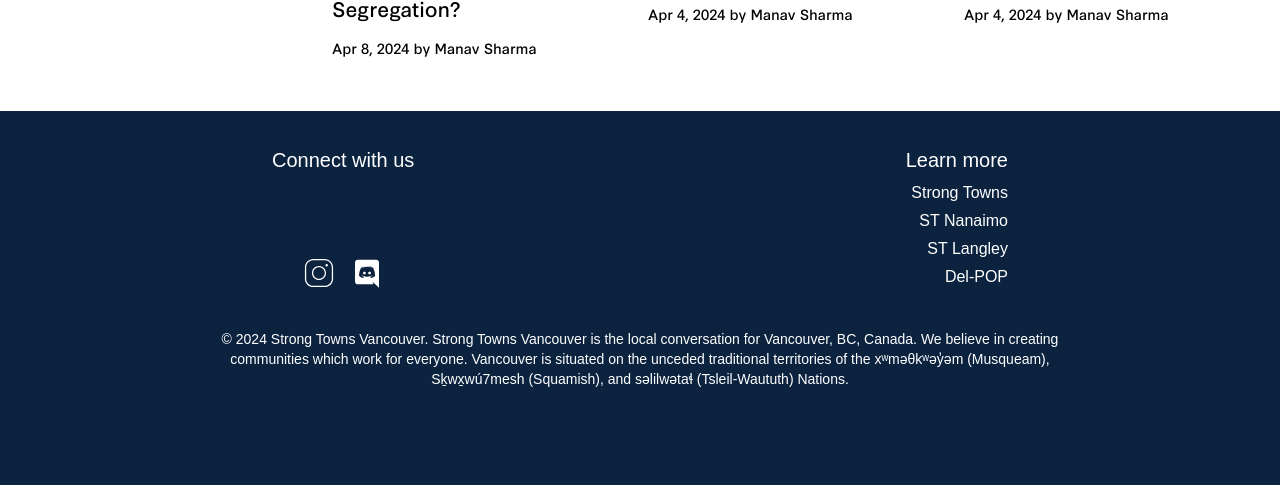
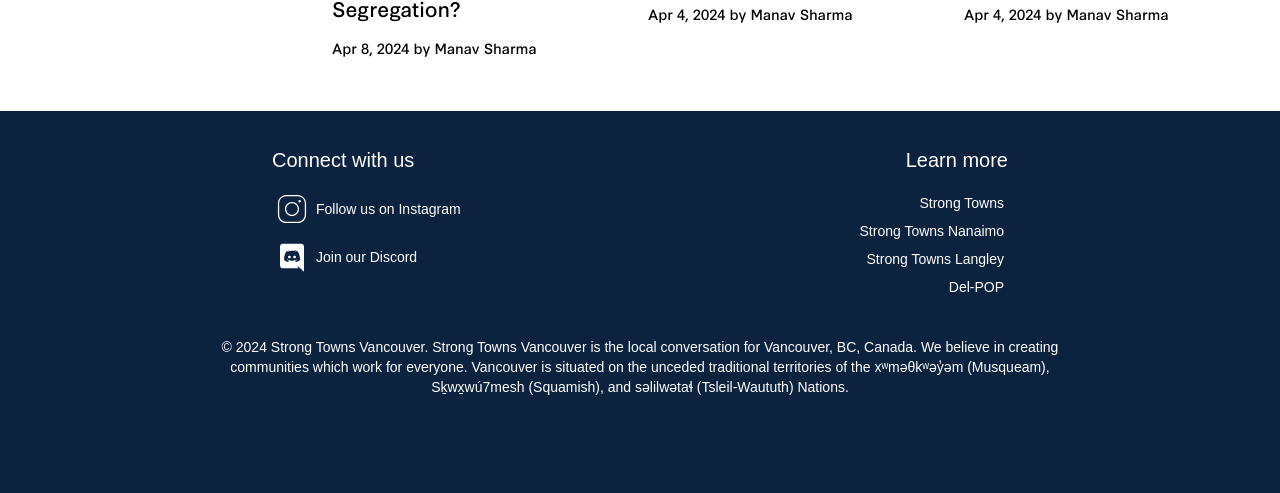
Before and after one commit to StrongTownsVancouver/website, an Astro site: page / in a window 1280 px wide. Shown: the part 921-1414 px from the top of the page. Built offline with nearby package versions, Linux system fonts and the light colour scheme; Astro itself is replaced by a stand-in of ours.

Commit message:
Add links to the footer, update favicon

```diff
--- a/src/components/BaseHead.astro
+++ b/src/components/BaseHead.astro
@@ -20,12 +20,12 @@ const fullImageURL = new URL(image, Astro.site)
 <meta charset="utf-8" />
 <meta name="viewport" content="width=device-width,initial-scale=1" />
 <meta name="theme-color" content="#e5e9f0" />
-<link
-    rel="icon"
-    type="image/png"
-    sizes="32x32"
-    href="/favicon/favicon-32x32.png"
-/>
+<link rel="icon" href="/favicon/favicon.ico" />
+<link rel="icon" type="image/png" sizes="32x32" href="/favicon/favicon.png" />
+<link rel="icon" type="image/png" sizes="64x64" href="/favicon/favicon.png" />
+<link rel="icon" type="image/png" sizes="128x128" href="/favicon/favicon.png" />
+<link rel="icon" type="image/png" sizes="256x256" href="/favicon/favicon.png" />
+<link rel="icon" type="image/png" sizes="512x512" href="/favicon/favicon.png" />
 
 <!-- Sitemap -->
 <link rel="sitemap" href="/sitemap-index.xml" />
@@ -34,6 +34,7 @@ const fullImageURL = new URL(image, Astro.site)
 <link rel="canonical" href={canonicalURL} />
 
 <!-- Primary Meta Tags -->
+
 <title>{title}</title>
 <meta name="title" content={title} />
 <meta name="description" content={description} />
--- a/src/components/BlogPostsPreviewList.astro
+++ b/src/components/BlogPostsPreviewList.astro
@@ -15,7 +15,7 @@ const posts = (await getCollection('blog'))
 ---
 
 <section class="md:flex md:flex-col md:items-center md:mx-auto pt-8">
-    <div>
+    <div class="max-w-5xl">
         <h2 class="font-synthese m-0 text-4xl mx-8">
             Check out our recent posts
         </h2>
--- a/src/components/Footer.astro
+++ b/src/components/Footer.astro
@@ -1,4 +1,6 @@
 ---
+import SvgLink from './SvgLink.astro'
+
 interface LearnMoreLink {
     name: string
     link: string
@@ -10,11 +12,11 @@ const links: LearnMoreLink[] = [
         link: 'https://strongtowns.org/',
     },
     {
-        name: 'ST Nanaimo',
+        name: 'Strong Towns Nanaimo',
         link: 'https://www.beautifulnanaimo.ca/',
     },
     {
-        name: 'ST Langley',
+        name: 'Strong Towns Langley',
         link: 'https://strongtownslangley.org/',
     },
     {
@@ -27,17 +29,16 @@ const today = new Date()
 ---
 
 <footer class="text-center bg-st-black text-white pt-8 px-4 pb-24">
-    <div class="flex justify-between px-4 mb-10 max-w-3xl mx-auto">
-        <div class="flex flex-col justify-between">
-            <span class="text-left">Connect with us</span>
-            <div class="flex justify-center gap-4">
-                <a
+    <div
+        class="flex flex-col md:flex-row justify-between px-4 mb-10 max-w-3xl mx-auto"
+    >
+        <div class="flex flex-col">
+            <span class="text-left pb-2">Connect with us</span>
+            <div class="flex flex-col justify-center gap-4 pl-1 pt-2">
+                <SvgLink
+                    text="Follow us on Instagram"
                     href="https://instagram.com/strongtownsvancouver"
-                    target="_blank"
                 >
-                    <span class="sr-only"
-                        >Follow Strong Towns Vancouver on Instagram</span
-                    >
                     <svg
                         xmlns="http://www.w3.org/2000/svg"
                         viewBox="0 0 50 50"
@@ -48,11 +49,11 @@ const today = new Date()
                             d="M 16 3 C 8.8324839 3 3 8.8324839 3 16 L 3 34 C 3 41.167516 8.8324839 47 16 47 L 34 47 C 41.167516 47 47 41.167516 47 34 L 47 16 C 47 8.8324839 41.167516 3 34 3 L 16 3 z M 16 5 L 34 5 C 40.086484 5 45 9.9135161 45 16 L 45 34 C 45 40.086484 40.086484 45 34 45 L 16 45 C 9.9135161 45 5 40.086484 5 34 L 5 16 C 5 9.9135161 9.9135161 5 16 5 z M 37 11 A 2 2 0 0 0 35 13 A 2 2 0 0 0 37 15 A 2 2 0 0 0 39 13 A 2 2 0 0 0 37 11 z M 25 14 C 18.936712 14 14 18.936712 14 25 C 14 31.063288 18.936712 36 25 36 C 31.063288 36 36 31.063288 36 25 C 36 18.936712 31.063288 14 25 14 z M 25 16 C 29.982407 16 34 20.017593 34 25 C 34 29.982407 29.982407 34 25 34 C 20.017593 34 16 29.982407 16 25 C 16 20.017593 20.017593 16 25 16 z"
                             fill="#FFF"></path>
                     </svg>
-                </a>
-                <a href="https://discord.com/invite/RXabm7CS46" target="_blank">
-                    <span class="sr-only"
-                        >Join Strong Towns Vancouver Discord</span
-                    >
+                </SvgLink>
+                <SvgLink
+                    text="Join our Discord"
+                    href="https://discord.com/invite/RXabm7CS46"
+                >
                     <svg
                         width="32px"
                         height="32px"
@@ -68,18 +69,20 @@ const today = new Date()
                             ></path>
                         </g>
                     </svg>
-                </a>
+                </SvgLink>
             </div>
         </div>
 
-        <div class="flex flex-col justify-between">
-            <span class="text-right">Learn more</span>
-            <div class="flex flex-col text-right">
+        <div class="flex flex-col mt-4 md:mt-0">
+            <span class="text-left md:text-right pb-2">Learn more</span>
+            <div
+                class="flex flex-col text-left md:text-right pl-2 md:pr-1 md:pl-0"
+            >
                 {
                     links.map((link) => (
                         <a
                             href={link.link}
-                            class="text-white text-base hover:text-st-lightblue pt-1"
+                            class="text-white text-sm hover:text-st-lightblue pt-2"
                         >
                             {link.name}
                         </a>
--- /dev/null
+++ b/src/components/SvgLink.astro
@@ -0,0 +1,13 @@
+---
+interface Props {
+    text: string
+    href: string
+}
+
+const { text, href } = Astro.props
+---
+
+<a class="flex flex-row items-center" href={href} target="_blank">
+    <slot />
+    <span class="pl-2 text-sm">{text}</span>
+</a>
```
Also changed, not shown: public/favicon/favicon-rounded.png (added), public/favicon/favicon.ico (added), public/favicon/favicon.png (added).
